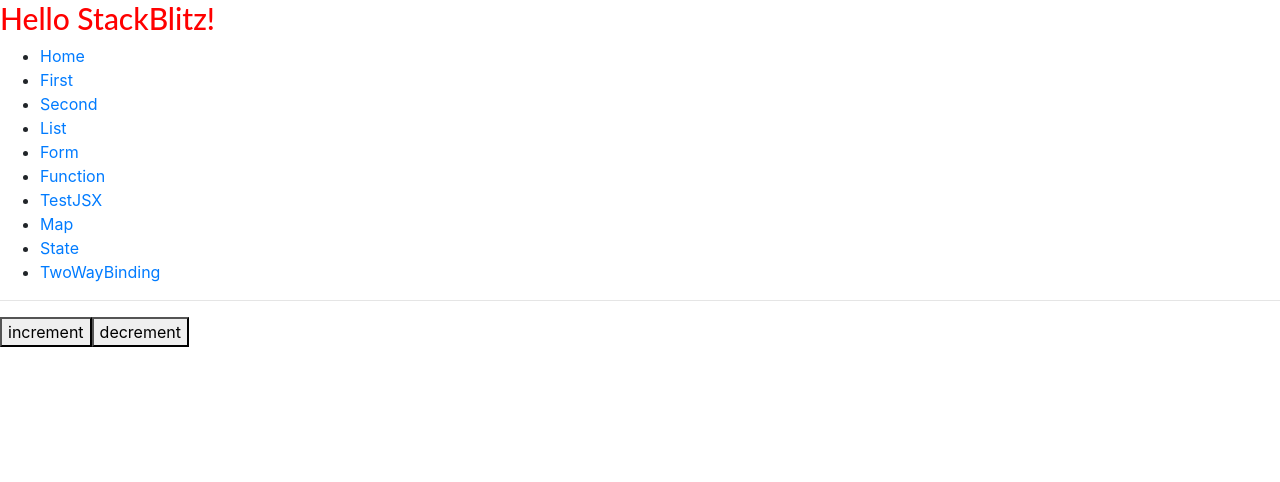
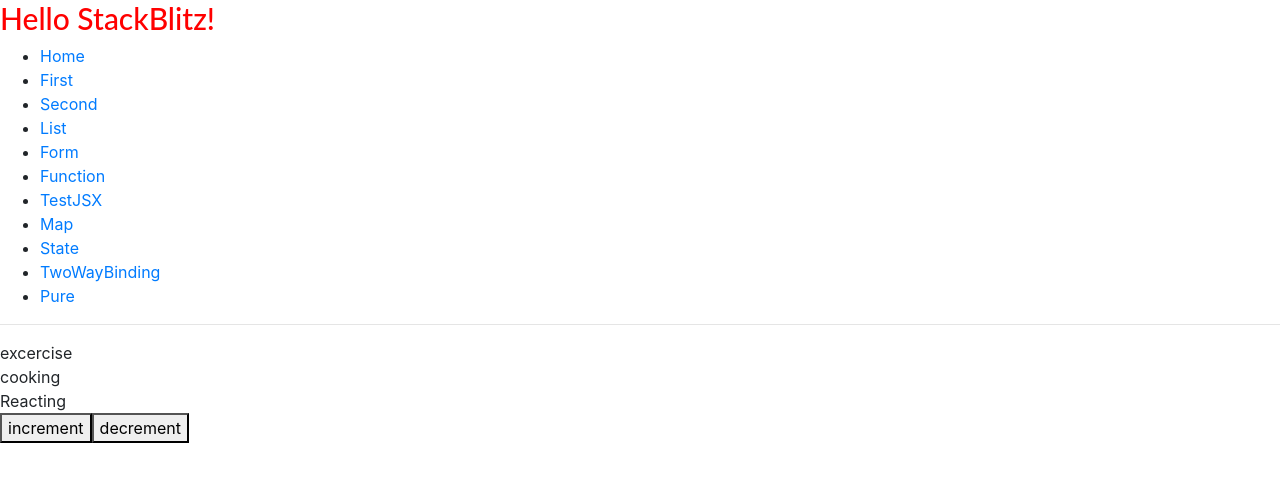
Before and after one commit to muthukumarathithan/muthukumarathithan-react-task, a React (Create React App) app: page /pure in a window 1280 px wide. Shown: the top 482 px of the page. Built offline with nearby package versions, Linux system fonts and the light colour scheme.

Commit message:
1 file modified, 1 added

```diff
--- a/src/App.js
+++ b/src/App.js
@@ -9,6 +9,7 @@ import TestJSX from "./TestJSX";
 import Map from "./Map";
 import State from "./State";
 import Twowaybinding from "./Twowaybinding";
+import Pure from "./Pure";
 import store from "./store";
 import { COUNTER_INCREMENT, COUNTER_DECREMENT } from "./ActionType";
 
@@ -65,6 +66,9 @@ class App extends Component {
             <li>
               <Link to="/twoway">TwoWayBinding</Link>
             </li>
+            <li>
+              <Link to="/pure">Pure</Link>
+            </li>
           </ul>
 
           <hr />
@@ -99,6 +103,9 @@ class App extends Component {
             <Route path="/twoway">
               <Twowaybinding />
             </Route>
+            <Route path="/pure">
+              <Pure />
+            </Route>
           </Switch>
           <button type="button" onClick={this.increment}>
             increment
--- /dev/null
+++ b/src/Pure.js
@@ -0,0 +1,35 @@
+import React, { PureComponent } from "react";
+class Pure extends PureComponent {
+  constructor(props) {
+    super(props);
+    this.state = {
+      taskList: [
+        { title: "excercise" },
+        { title: "cooking" },
+        { title: "Reacting" }
+      ]
+    };
+  }
+  componentDidMount() {
+    setInterval(() => {
+      this.setState(oldState => {
+        return { taskList: [...oldState.taskList] };
+      });
+    }, 1000);
+  }
+  render() {
+    return (
+      <div>
+        {this.state.taskList.map((task, i) => {
+          return <Task key={i} title={task.title} />;
+        })}
+      </div>
+    );
+  }
+}
+class Task extends React.Component {
+  render() {
+    return <div>{this.props.title}</div>;
+  }
+}
+export default Pure;
```
